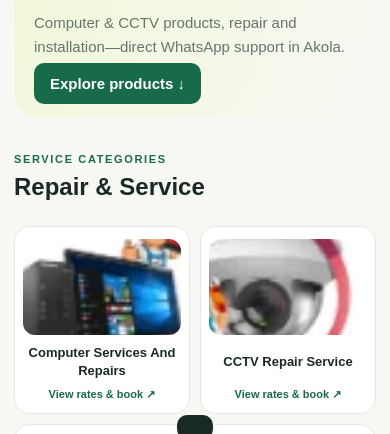
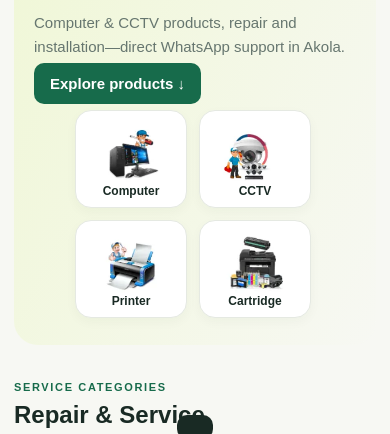
Before and after one commit to supersystemaklai-netizen/computer-shop-website, a website: page public/index.html in a window 390 px wide. Shown: the part 385-819 px from the top of the page. Drawn offline with nearby package versions, Linux system fonts and the light colour scheme; no server answers.

Commit message:
Place service image shortcuts beside hero and un-crop service cards

```diff
--- a/public/styles.css
+++ b/public/styles.css
@@ -61,3 +61,29 @@ html[data-theme="dark"] .hero{background:linear-gradient(115deg,color-mix(in srg
 html[data-theme="dark"] .contact{background:color-mix(in srgb,var(--green) 25%,var(--paper))}
 html[data-theme="dark"] .product-art{background:#202c25}
 html[data-theme="dark"] .rate-table th{background:#293c2f;color:#f2f7f2}
+
+/* Hero shortcuts: show real service images in compact, matching tiles beside the headline. */
+.hero{grid-template-columns:minmax(0,1.3fr) minmax(230px,.7fr);gap:28px;min-height:320px}
+.hero-art{display:grid;grid-template-columns:repeat(2,minmax(0,1fr));gap:12px;width:100%;max-width:310px;justify-self:center;align-self:center}
+.hero-service{width:100%;height:108px;min-width:0;padding:8px;border:1px solid var(--line);color:var(--ink);cursor:pointer;overflow:hidden;gap:2px;font-size:14px;box-shadow:0 4px 12px #193d2409}
+.hero-service img{display:block;width:100%;height:72px;min-height:0;object-fit:contain;flex:0 0 72px}
+.hero-service b{font-size:12px;line-height:1.1}
+.hero-service:hover{border-color:var(--green);transform:translateY(-2px);box-shadow:0 8px 20px #193d2418}
+.quick-service-icon{height:112px;flex:0 0 112px;padding:5px;background:#fff;overflow:hidden}
+.quick-service-icon img{position:static;inset:auto;width:100%;height:100%;max-width:100%;max-height:100%;transform:none;object-fit:contain;display:block}
+.quick-service-card{gap:10px}
+html[data-theme="dark"] .hero-service{background:#202c25;color:#eef5ef;border-color:#344239}
+html[data-theme="dark"] .hero-service:hover{border-color:var(--lime)}
+@media(max-width:850px){
+ .hero{grid-template-columns:1fr;gap:18px;padding:30px}
+ .hero-art{display:grid!important;grid-template-columns:repeat(2,minmax(0,118px));max-width:260px;width:100%;justify-self:center;margin:0 auto 2px}
+ .hero-service{height:104px}
+ .hero-service img{height:68px;flex-basis:68px}
+}
+@media(max-width:550px){
+ .hero{padding:25px 20px;gap:18px}
+ .hero-art{grid-template-columns:repeat(2,minmax(0,112px));max-width:240px}
+ .hero-service{height:98px}
+ .hero-service img{height:62px;flex-basis:62px}
+ .quick-service-icon{height:100px;flex-basis:100px}
+}
```
